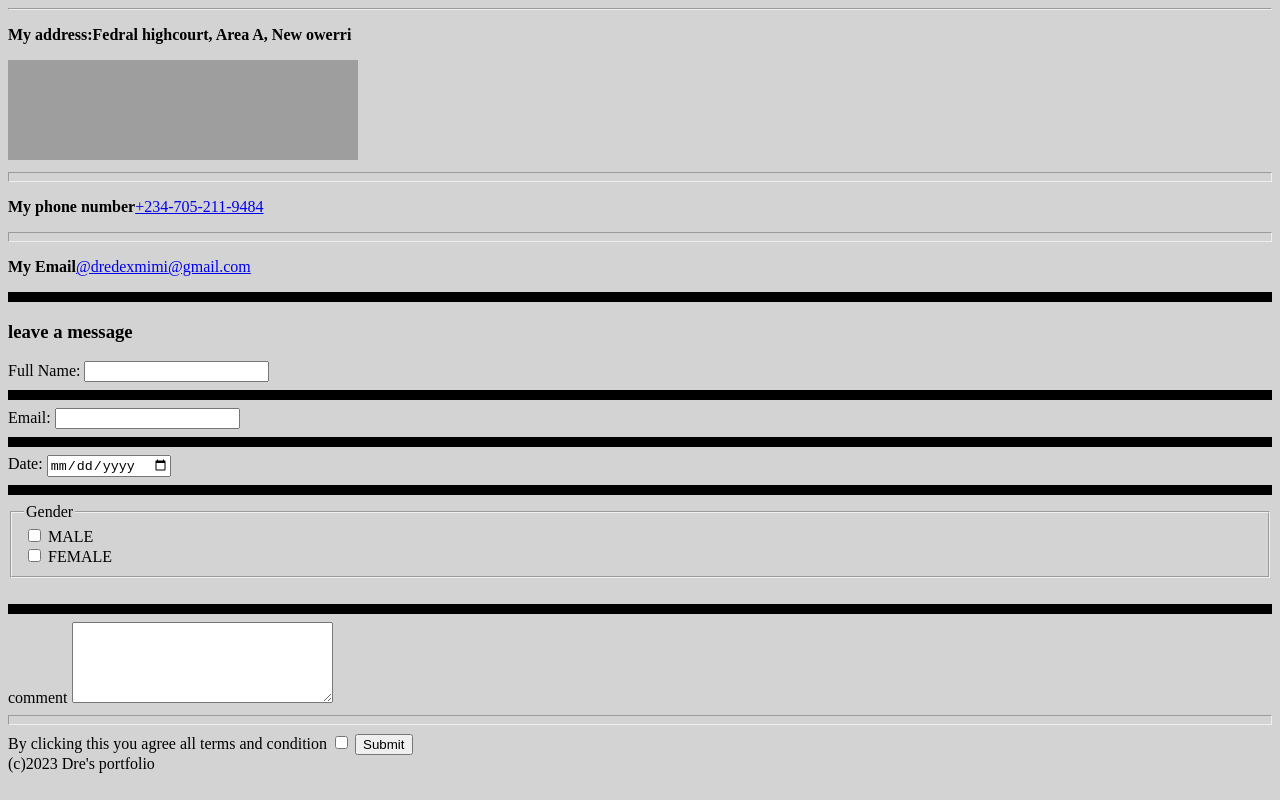
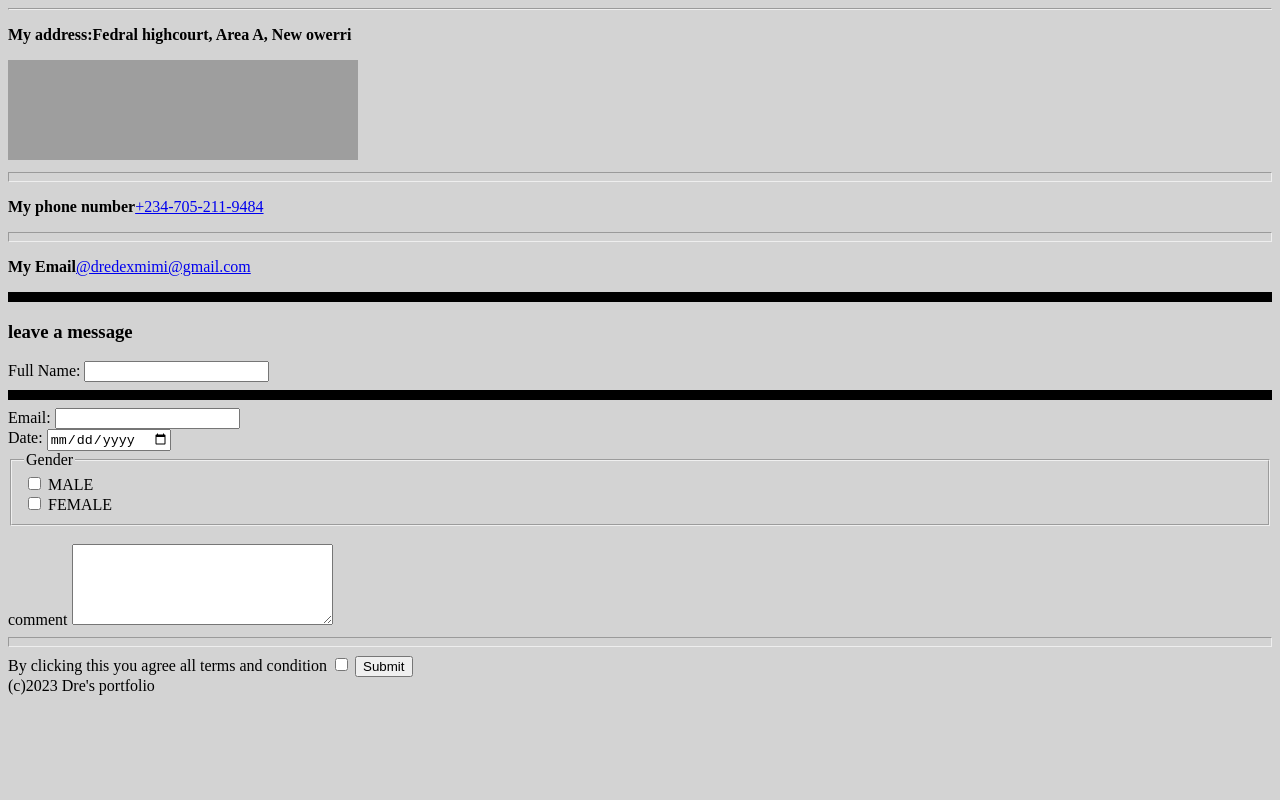
Before and after one commit to Dre042/Dre-cv, a plain HTML site: page contactme.html in a window 1280 px wide. Drawn offline with Linux system fonts and the light colour scheme; grey boxes are pictures that could not be loaded.

Commit message:
Update contactme.html

```diff
--- a/contactme.html
+++ b/contactme.html
@@ -23,10 +23,8 @@
        <hr size="10" color="black">
        <label>Email:</label>
        <input type="email"name="myemail"value=""><br>
-       <hr size="10" color="black">
        <Label>Date:</Label>
        <input type="date" name="dtae" value=""><br>
-       <hr size="10" color="black">
        <fieldset>
         <legend>Gender</legend>
         <input type="checkbox" name="male" value="">
@@ -34,7 +32,6 @@
         <input type="checkbox" name="female" value="">
         <label>FEMALE</label>
        </fieldset><br>
-       <hr size="10" color="black">
        <label>comment</label>
        <textarea name="mycomment" id="" cols="30" rows="5"></textarea>
        <hr size="10">
```
